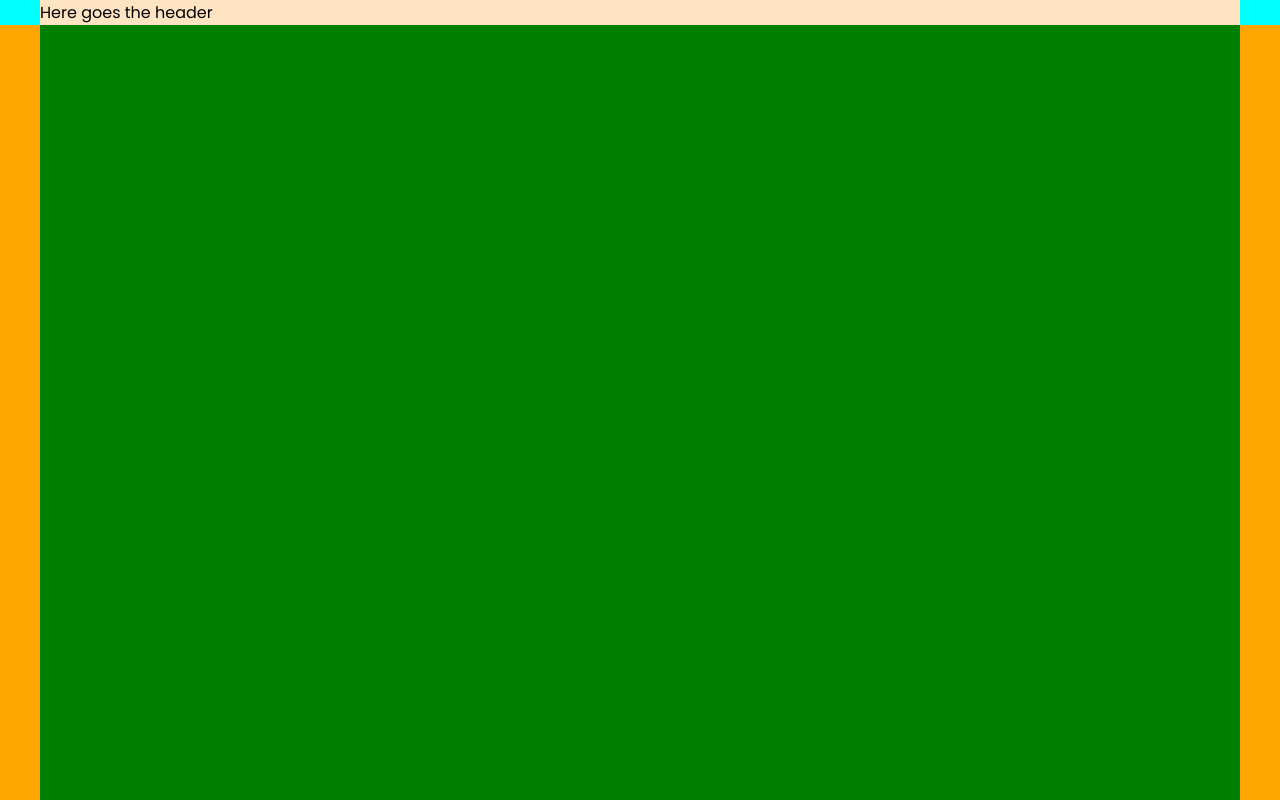
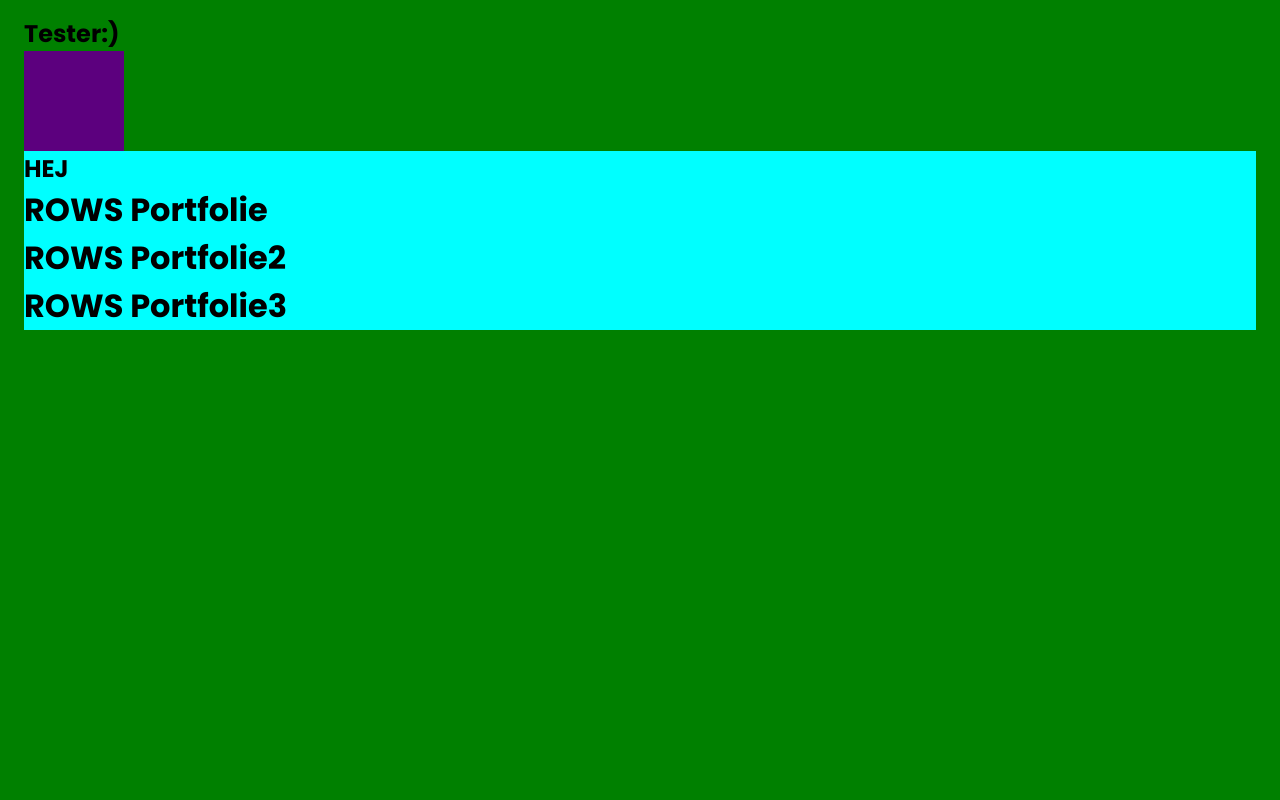
Before and after one commit to Isabella1807/kubeFrontend, a Vue app: page /projects in a window 1280 px wide. Built offline with nearby package versions, Linux system fonts and the light colour scheme.

Commit message:
created component files for project page

```diff
--- a/src/App.vue
+++ b/src/App.vue
@@ -1,11 +1,9 @@
 <script setup>
 import {RouterView} from 'vue-router'
-import TheHeader from "@/components/TheHeader.vue";
 </script>
 
 <template>
   <div class="body_container">
-    <TheHeader/>
     <div class="main_container">
       <main>
         <RouterView/>
@@ -28,7 +26,7 @@ import TheHeader from "@/components/TheHeader.vue";
     justify-content: space-around;
 
     main {
-      max-width: 1200px;
+      max-width: 1350px;
       background-color: green;
       flex: 1;
       padding: 16px 24px;
--- /dev/null
+++ b/src/assets/globalVariables.scss
@@ -0,0 +1 @@
+$primaryPurple: #5C007E;
--- a/src/assets/main.css
+++ /dev/null
@@ -1,6 +0,0 @@
-* {
-    padding: 0;
-    margin: 0;
-    box-sizing: border-box;
-    font-family: "Poppins", sans-serif;
-}
--- /dev/null
+++ b/src/assets/main.scss
@@ -0,0 +1,8 @@
+@import './globalVariables.scss';
+
+*{
+  padding: 0;
+  margin: 0;
+  box-sizing: border-box;
+  font-family: "Poppins", sans-serif;
+};
--- /dev/null
+++ b/src/components/CreateButton.vue
@@ -0,0 +1,18 @@
+<script setup>
+
+</script>
+
+<template>
+<div class="buttonContainer">
+  <div class="buttonShape">
+  </div>
+</div>
+</template>
+
+<style scoped lang="scss">
+.buttonShape{
+  background-color: $primaryPurple;
+  width: 100px;
+  height: 100px;
+}
+</style>
--- /dev/null
+++ b/src/components/ProjectRows.vue
@@ -0,0 +1,18 @@
+<script setup>
+const props = defineProps({
+  projectName: {
+    type: String,
+    required: true
+  }
+})
+</script>
+
+<template>
+<div>
+  <h1>ROWS {{props.projectName}}</h1>
+</div>
+</template>
+
+<style scoped lang="scss">
+
+</style>
--- /dev/null
+++ b/src/components/ProjectTableWrapper.vue
@@ -0,0 +1,18 @@
+<script setup>
+
+</script>
+
+<template>
+<div class="projectTableWrapper">
+  <h2>HEJ</h2>
+  <slot>
+<!--    Rows ligger her-->
+  </slot>
+</div>
+</template>
+
+<style scoped lang="scss">
+.projectTableWrapper{
+  background-color: aqua;
+}
+</style>
--- a/src/main.js
+++ b/src/main.js
@@ -1,4 +1,4 @@
-import './assets/main.css'
+import './assets/main.scss'
 
 import { createApp } from 'vue'
 import App from './App.vue'
--- a/src/router/index.js
+++ b/src/router/index.js
@@ -10,12 +10,12 @@ const router = createRouter({
       component: HomeView
     },
     {
-      path: '/about',
-      name: 'about',
+      path: '/projects',
+      name: 'projects',
       // route level code-splitting
       // this generates a separate chunk (About.[hash].js) for this route
       // which is lazy-loaded when the route is visited.
-      component: () => import('../views/about.vue')
+      component: () => import('../views/ProjectsView.vue')
     }
   ]
 })
--- /dev/null
+++ b/src/views/ProjectsView.vue
@@ -0,0 +1,39 @@
+<script setup>
+import CreateButton from "@/components/CreateButton.vue";
+import ProjectRows from "@/components/ProjectRows.vue";
+import ProjectTableWrapper from "@/components/ProjectTableWrapper.vue";
+
+const projectRows = [
+  {
+    projectName: "Portfolie",
+    subdomainName: "portfolie.kubelab.dk",
+    groupName: "QUOE24",
+    status: true
+  },
+  {
+    projectName: "Portfolie2",
+    subdomainName: "portfolie.kubelab.dk",
+    groupName: "QUOE24",
+    status: true
+  },
+  {
+    projectName: "Portfolie3",
+    subdomainName: "portfolie.kubelab.dk",
+    groupName: "QUOE24",
+    status: true
+  },
+]
+</script>
+
+<template>
+  <h2>Tester:)</h2>
+  <CreateButton/>
+  <div>
+    <ProjectTableWrapper>
+      <ProjectRows v-for="item in projectRows" :project-name="item.projectName"/>
+    </ProjectTableWrapper>
+  </div>
+</template>
+
+<style scoped lang="scss">
+</style>
--- a/src/views/about.vue
+++ /dev/null
@@ -1,11 +0,0 @@
-<script setup>
-
-</script>
-
-<template>
-<h2>tester</h2>
-</template>
-
-<style scoped>
-
-</style>
--- a/vite.config.js
+++ b/vite.config.js
@@ -12,5 +12,12 @@ export default defineConfig({
     alias: {
       '@': fileURLToPath(new URL('./src', import.meta.url))
     }
+  },
+  css: {
+    preprocessorOptions: {
+      scss: {
+        additionalData: `@import "@/assets/globalVariables.scss";`
+      }
+    }
   }
 })
```
